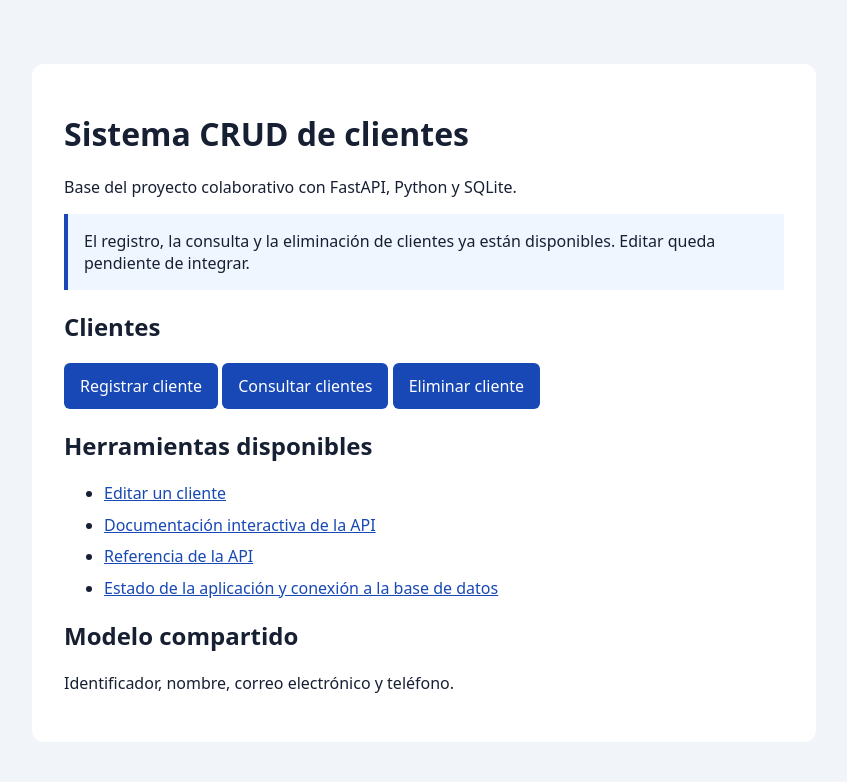
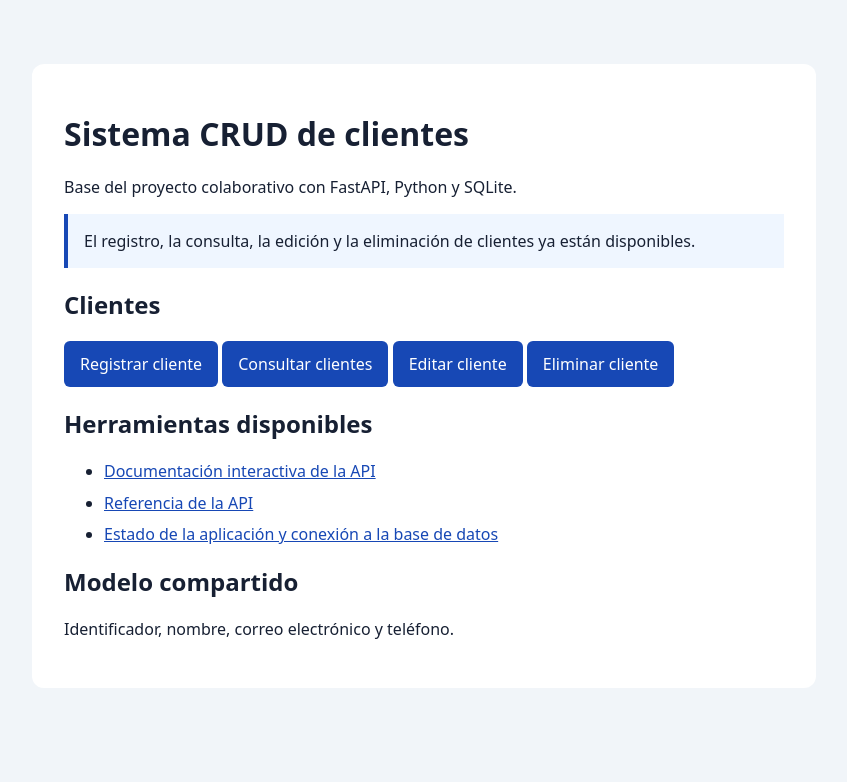
Before and after one commit to kathalsol/SistemaCRUD_PF-3272, a FastAPI app: page / in a window 1280 px wide. Shown: the top 782 px of the page, without its empty margins (216-1063 px from the left). After the commit the page ends 688 px from the top, so only its background shows below. Run offline with FastAPI, Linux system fonts and the light colour scheme.

Commit message:
feat: muestra editar cliente como boton en la pagina inicial
Co-Authored-By: Claude Opus 5.5 <noreply@anthropic.com>

```diff
--- a/app/templates/index.html
+++ b/app/templates/index.html
@@ -10,17 +10,16 @@
     <main>
       <h1>Sistema CRUD de clientes</h1>
       <p>Base del proyecto colaborativo con FastAPI, Python y SQLite.</p>
-      <p class="notice">El registro, la consulta y la eliminaci&oacute;n de clientes ya est&aacute;n disponibles.
-        Editar queda pendiente de integrar.</p>
+      <p class="notice">El registro, la consulta, la edici&oacute;n y la eliminaci&oacute;n de clientes ya est&aacute;n disponibles.</p>
       <h2>Clientes</h2>
       <nav aria-label="Operaciones de clientes">
         <a class="button" href="/clientes/crear">Registrar cliente</a>
         <a class="button" href="/clientes/consultar">Consultar clientes</a>
+        <a class="button" href="/editar">Editar cliente</a>
         <a class="button" href="/clientes/eliminar">Eliminar cliente</a>
       </nav>
       <h2>Herramientas disponibles</h2>
       <ul>
-        <li><a href="/editar">Editar un cliente</a></li>
         <li><a href="/docs">Documentaci&oacute;n interactiva de la API</a></li>
         <li><a href="/redoc">Referencia de la API</a></li>
         <li><a href="/health">Estado de la aplicaci&oacute;n y conexi&oacute;n a la base de datos</a></li>
```
